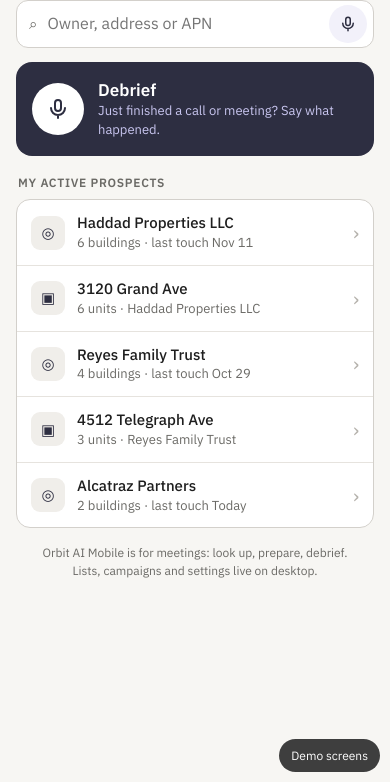
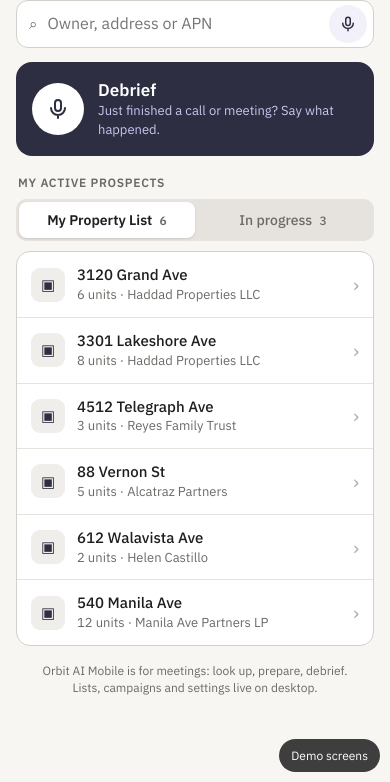
Before and after one commit to jpederson211/pls-demo, a plain HTML site: page mobile/index.html in a window 390 px wide. Shown: the part 62-844 px from the top of the page. Drawn offline with Linux system fonts and the light colour scheme.

Commit message:
Orbit AI Mobile: My active prospects toggles My Property List / In progress
Co-Authored-By: Claude Opus 5.5 <noreply@anthropic.com>
Claude-Session: https://claude.ai/code/session_01VbRkhoXZY2H8x9UTT7wn69

```diff
--- a/mobile/index.html
+++ b/mobile/index.html
@@ -107,6 +107,10 @@ a{color:var(--navy)}
 .banner.off{background:#FFF8D6;border-color:#E6CF5C}
 .banner b{display:block;font-size:14px}
 .banner .btn{margin-left:auto;flex:0 0 auto}
+.seg{display:flex;background:#E6E3DE;border-radius:10px;padding:3px;margin:0 0 10px}
+.seg button{flex:1;border:none;background:none;border-radius:8px;min-height:36px;font-size:14px;font-weight:500;color:var(--mute)}
+.seg button.on{background:#fff;color:var(--ink);font-weight:600;box-shadow:0 1px 2px rgba(0,0,0,.12)}
+.seg button span{font-size:12px;color:var(--mute);margin-left:4px}
 .list{background:#fff;border:1px solid var(--line);border-radius:14px;overflow:hidden}
 .li{display:flex;align-items:center;gap:12px;padding:12px 14px;border-bottom:1px solid var(--soft);cursor:pointer;min-height:56px}
 .li:last-child{border-bottom:none}
@@ -402,14 +406,19 @@ function home(){
     else b+='<div class="banner"><div><b>Uploading your debrief…</b>Recorded '+S.queued.at+' · '+S.queued.len+'</div></div>';
   }
   if(S.draft) b+='<div class="banner"><div style="flex:1"><b>Finish your debrief</b>'+esc(S.draft.label)+'</div><button class="btn sm primary" onclick="resumeDraft()">Finish</button></div>';
-  var rec=S.recents.map(function(k){return OWNERS[k]?liOwner(k):liProp(k)}).join('');
+  var tab=S.homeTab||'mine';
+  var MY=['grand3120','lakeshore3301','telegraph4512','vernon88','walavista612','manila540'];
+  var INP=[['telegraph4512','BOV meeting Tue, Nov 17'],['vernon88','Owner replied; sending Vernon sales'],['grand475','Confirming new owner contact']];
+  var rec=tab==='mine'?MY.map(function(k){return liProp(k)}).join(''):
+    INP.map(function(x){var p=PROPS[x[0]];return '<div class="li" onclick="go(\'property/'+x[0]+'\')"><span class="ic">▣</span><span class="tx"><b>'+esc(p.a)+'</b><span>'+esc(OWNERS[p.o].name)+'</span><span style="color:var(--navy)">In progress · '+esc(x[1])+'</span></span><span class="chev">›</span></div>'}).join('');
+  var seg='<div class="seg"><button class="'+(tab==='mine'?'on':'')+'" onclick="S.homeTab=\'mine\';home()">My Property List <span>6</span></button><button class="'+(tab==='inp'?'on':'')+'" onclick="S.homeTab=\'inp\';home()">In progress <span>3</span></button></div>';
   $app.innerHTML='<div class="scroll" style="padding-top:8px">'+
     '<div class="hello"><h1>Orbit AI Mobile</h1><div class="avatar">NJ</div></div>'+
     '<div class="search"><span class="mute">⌕</span><input id="q" placeholder="Owner, address or APN" autocomplete="off" onkeydown="if(event.key===\'Enter\')go(\'search/\'+encodeURIComponent(this.value))" oninput="liveSearch(this.value)"><button class="mic" aria-label="Search by voice" onclick="voiceSearch()">'+ICON.mic+'</button></div>'+
     '<div id="live"></div>'+
     '<button class="debriefbtn" onclick="startDebrief(null)"><span class="big">'+ICON.mic+'</span><span><b>Debrief</b><span>Just finished a call or meeting? Say what happened.</span></span></button>'+
     b+
-    '<div class="sec">My active prospects</div><div class="list">'+rec+'</div>'+
+    '<div class="sec">My active prospects</div>'+seg+'<div class="list">'+rec+'</div>'+
     '<div class="ro">Orbit AI Mobile is for meetings: look up, prepare, debrief.<br>Lists, campaigns and settings live on desktop.</div>'+
   '</div>';
 }
@@ -748,7 +757,7 @@ function iosAlert(){var a=document.createElement('div');a.className='alert';a.in
 /* ---------------- review guide ---------------- */
 var STEPS=[
   ['Main path',[
-    ['1 · Home','Search, voice search, Debrief button, my active prospects',function(){fresh();go('home')}],
+    ['1 · Home','Search, Debrief, My active prospects (My list / In progress)',function(){fresh();go('home')}],
     ['2 · Find an owner','Type “Haddad” or tap the mic',function(){fresh();go('search/Haddad')}],
     ['3 · Owner record','Signal, buildings, team touch history, statements',function(){fresh();go('owner/haddad')}],
     ['4 · Attack Brief','Brief for the meeting, with “What they’ve told us”',function(){fresh();go('brief/haddad')}],
```
